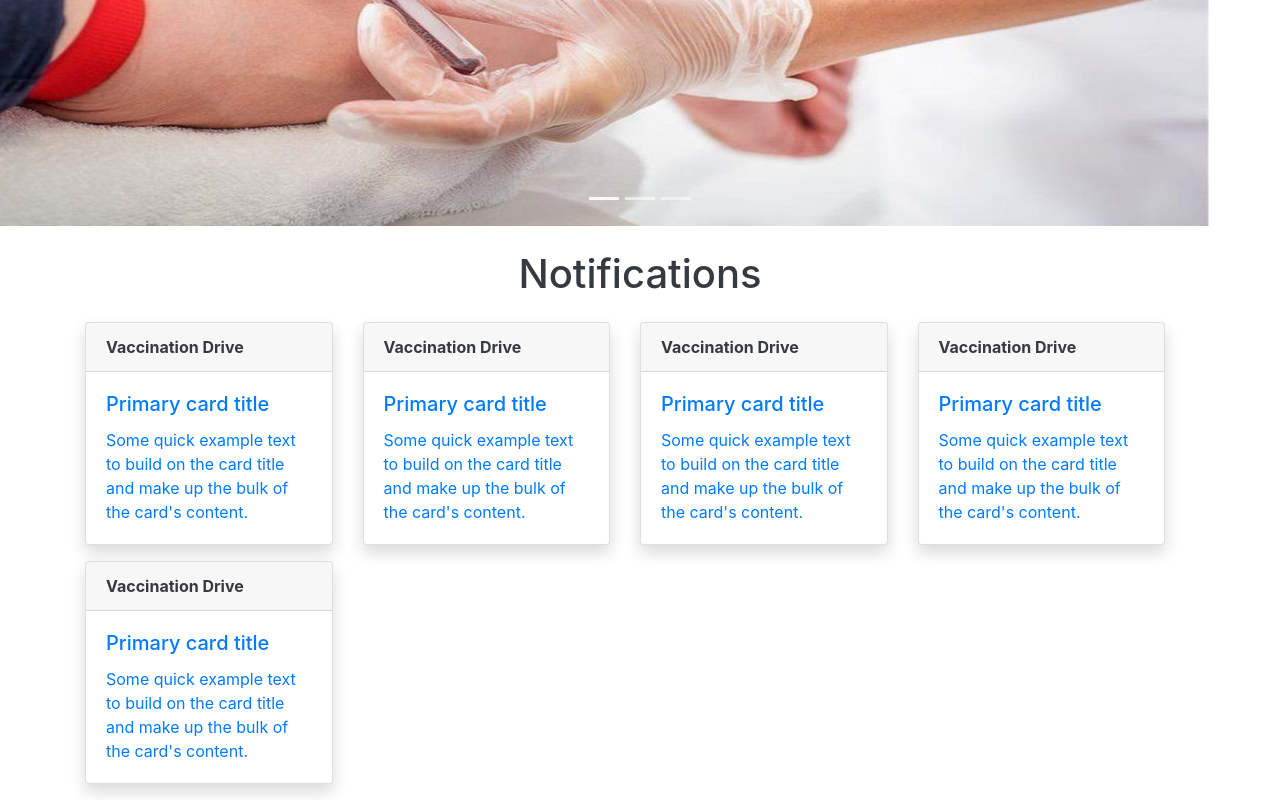
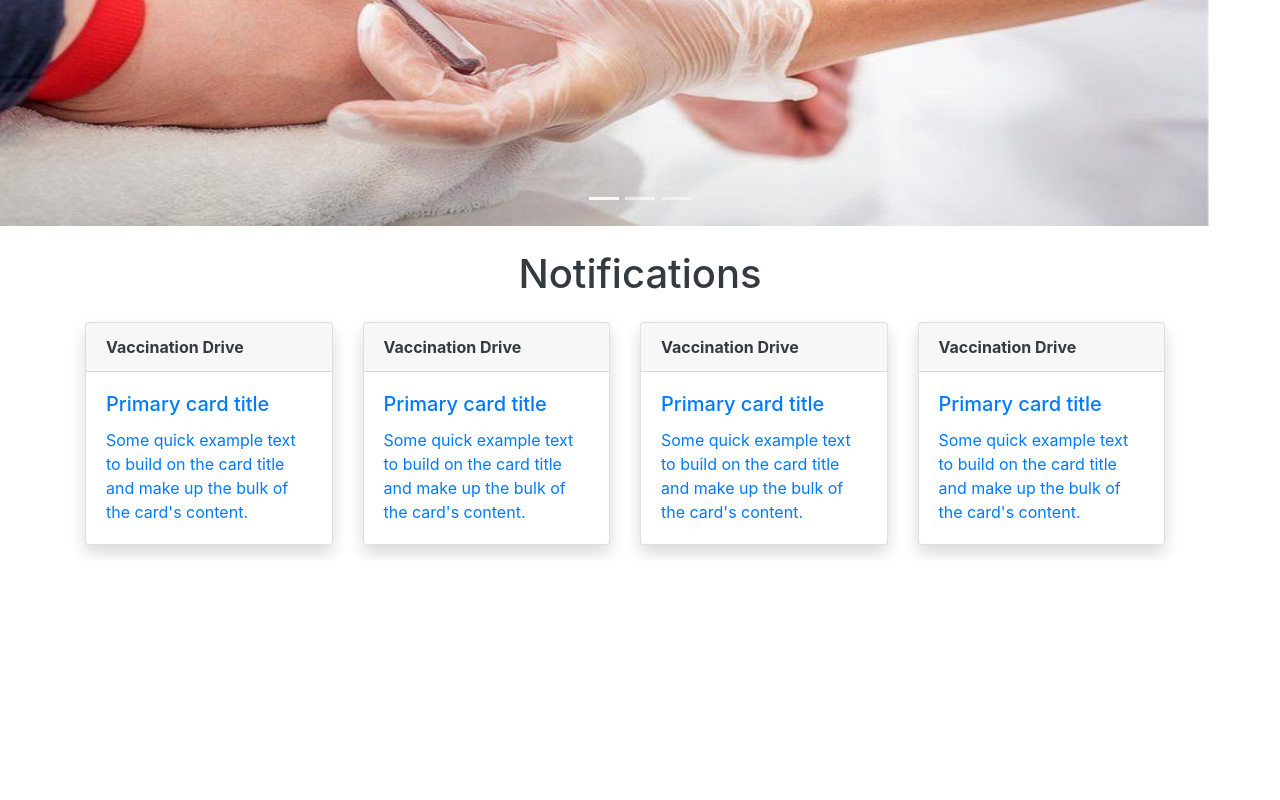
Before and after one commit to aravindc123/BloodBankManagementSystem, an Angular app: page / in a window 1280 px wide. Shown: the part 346-1146 px from the top of the page. After the commit the page ends 907 px from the top, so only its background shows below. Built offline with nearby package versions, Linux system fonts and the light colour scheme.

Commit message:
Design Commit 1

```diff
--- a/src/app/home/home.component.html
+++ b/src/app/home/home.component.html
@@ -33,7 +33,7 @@
   <app-notification-cards class="col-md-3 col-sm-12" [value]="'Vaccination Drive'"></app-notification-cards>
   <app-notification-cards class="col-md-3 col-sm-12" [value]="'Vaccination Drive'"></app-notification-cards>
   <app-notification-cards class="col-md-3 col-sm-12" [value]="'Vaccination Drive'"></app-notification-cards>
-  <app-notification-cards class="col-md-3 col-sm-12" [value]="'Vaccination Drive'"></app-notification-cards>
+
 </div>
 </div>
 </div>
```
